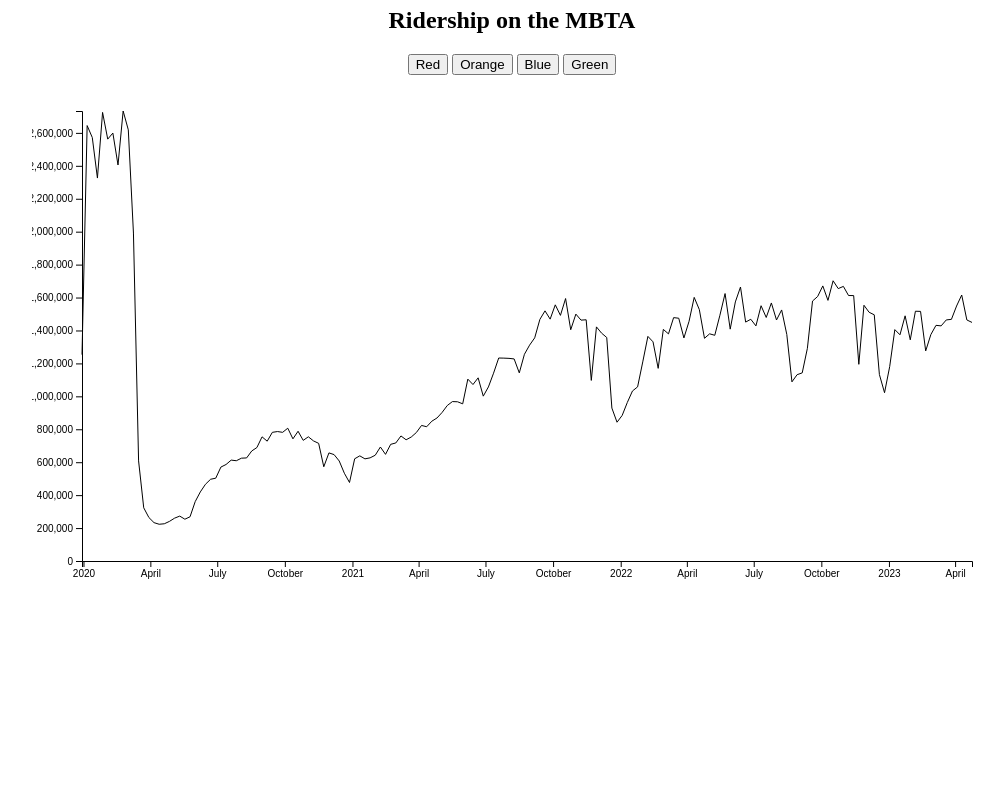
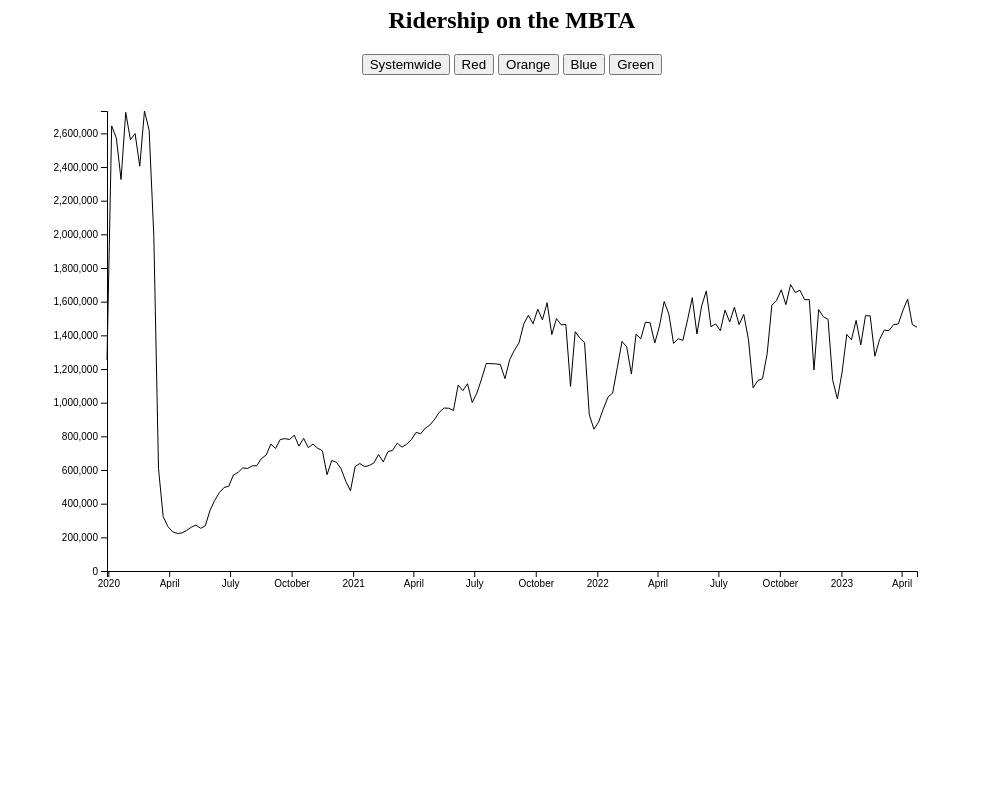
Before and after one commit to dbloxham1/cs416-dataviz-final, a plain HTML site: page mbta_ridership.html in a window 1280 px wide. Shown: the part 73-863 px from the top of the page, without its empty margins (128-1132 px from the left). Drawn offline with nearby package versions, Linux system fonts and the light colour scheme.

Commit message:
Another batch of changes

```diff
--- a/mbta_ridership.html
+++ b/mbta_ridership.html
@@ -18,12 +18,13 @@
         <h1 style="text-align:center">CS416 Narrative Visualization Project</h1>
         <h2 style="text-align:center">Ridership on the MBTA</h2>
         <p style="text-align:center">
-            <button>Red</button>
-            <button>Orange</button>
-            <button>Blue</button>
-            <button>Green</button>
+            <button onclick="">Systemwide</button>
+            <button onclick="">Red</button>
+            <button onclick="">Orange</button>
+            <button onclick="">Blue</button>
+            <button onclick="">Green</button>
         </p>
         <div id="overall" style="text-align:center"></div>
-        <svg width = 600 height = 600></svg>
+        <svg width = 960 height = 500></svg>
     </body>
 </html>
--- a/weekly_gates_all_system.js
+++ b/weekly_gates_all_system.js
@@ -1,5 +1,5 @@
 // Load the data from the CSV file
-d3.csv('https://raw.githubusercontent.com/dbloxham1/cs416-dataviz-final/main/gated_entries_overall.csv').then(data => {
+d3.csv('https://raw.githubusercontent.com/dbloxham1/cs416-dataviz-final/main/data/gated_entries_overall.csv').then(data => {
     // Parse the date and convert gated_entries to number
     const parseTime = d3.timeParse('%Y-%m-%d');
     data.forEach(d => {
@@ -8,9 +8,9 @@
     });
 
     // Set the dimensions and margins of the graph
-    const margin = {top: 20, right: 20, bottom: 30, left: 50};
-    const width = 960 - margin.left - margin.right;
-    const height = 500 - margin.top - margin.bottom;
+    const margin = {top: 20, right: 75, bottom: 20, left: 75};
+    const width = d3.select("svg").attr("width") - margin.left - margin.right;
+    const height = d3.select("svg").attr("height") - margin.top - margin.bottom;
 
     // Append the svg object to the body of the page
     const svg = d3.select('#overall')
--- a/weekly_gates_blue_line.js
+++ b/weekly_gates_blue_line.js
@@ -1,5 +1,5 @@
 // Load the data from the CSV file
-d3.csv('https://raw.githubusercontent.com/dbloxham1/cs416-dataviz-final/main/gated_entries_by_week_route.csv').then(data => {
+d3.csv('https://raw.githubusercontent.com/dbloxham1/cs416-dataviz-final/main/data/gated_entries_by_week_route.csv').then(data => {
     // Parse the date and convert gated_entries to number
     const parseTime = d3.timeParse('%Y-%m-%d');
     data = data.filter(d => d.route_short === 'Blue').map(d => {
@@ -9,9 +9,9 @@
     });
 
     // Set the dimensions and margins of the graph
-    const margin = {top: 20, right: 20, bottom: 30, left: 50};
-    const width = 960 - margin.left - margin.right;
-    const height = 500 - margin.top - margin.bottom;
+    const margin = {top: 20, right: 75, bottom: 20, left: 75};
+    const width = d3.select("svg").attr("width") - margin.left - margin.right;
+    const height = d3.select("svg").attr("height") - margin.top - margin.bottom;
 
     // Append the svg object to the body of the page
     const svg = d3.select('#blue')
--- a/weekly_gates_green_line.js
+++ b/weekly_gates_green_line.js
@@ -1,5 +1,5 @@
 // Load the data from the CSV file
-d3.csv('https://raw.githubusercontent.com/dbloxham1/cs416-dataviz-final/main/gated_entries_by_week_route.csv').then(data => {
+d3.csv('https://raw.githubusercontent.com/dbloxham1/cs416-dataviz-final/main/data/gated_entries_by_week_route.csv').then(data => {
     // Parse the date and convert gated_entries to number
     const parseTime = d3.timeParse('%Y-%m-%d');
     data = data.filter(d => d.route_short === 'Green').map(d => {
@@ -9,9 +9,9 @@
     });
 
     // Set the dimensions and margins of the graph
-    const margin = {top: 20, right: 20, bottom: 30, left: 50};
-    const width = 960 - margin.left - margin.right;
-    const height = 500 - margin.top - margin.bottom;
+    const margin = {top: 20, right: 75, bottom: 20, left: 75};
+    const width = d3.select("svg").attr("width") - margin.left - margin.right;
+    const height = d3.select("svg").attr("height") - margin.top - margin.bottom;
 
     // Append the svg object to the body of the page
     const svg = d3.select('#green')
--- a/weekly_gates_orange_line.js
+++ b/weekly_gates_orange_line.js
@@ -1,5 +1,5 @@
 // Load the data from the CSV file
-d3.csv('https://raw.githubusercontent.com/dbloxham1/cs416-dataviz-final/main/gated_entries_by_week_route.csv').then(data => {
+d3.csv('https://raw.githubusercontent.com/dbloxham1/cs416-dataviz-final/main/data/gated_entries_by_week_route.csv').then(data => {
     // Parse the date and convert gated_entries to number
     const parseTime = d3.timeParse('%Y-%m-%d');
     data = data.filter(d => d.route_short === 'Orange').map(d => {
@@ -9,9 +9,9 @@
     });
 
     // Set the dimensions and margins of the graph
-    const margin = {top: 20, right: 20, bottom: 30, left: 50};
-    const width = 960 - margin.left - margin.right;
-    const height = 500 - margin.top - margin.bottom;
+    const margin = {top: 20, right: 75, bottom: 20, left: 75};
+    const width = d3.select("svg").attr("width") - margin.left - margin.right;
+    const height = d3.select("svg").attr("height") - margin.top - margin.bottom;
 
     // Append the svg object to the body of the page
     const svg = d3.select('#orange')
--- a/weekly_gates_overall-dne.js
+++ b/weekly_gates_overall-dne.js
@@ -1,4 +1,4 @@
-d3.csv('https://raw.githubusercontent.com/dbloxham1/cs416-dataviz-final/main/gated_entries_overall.csv').then(data => {
+d3.csv('https://raw.githubusercontent.com/dbloxham1/cs416-dataviz-final/main/data/gated_entries_overall.csv').then(data => {
 
     // Parse the date and time
     const parseTime = d3.timeParse('%Y-%m-%d');
--- a/weekly_gates_red_line.js
+++ b/weekly_gates_red_line.js
@@ -1,5 +1,5 @@
 // Load the data from the CSV file
-d3.csv('https://raw.githubusercontent.com/dbloxham1/cs416-dataviz-final/main/gated_entries_by_week_route.csv').then(data => {
+d3.csv('https://raw.githubusercontent.com/dbloxham1/cs416-dataviz-final/main/data/gated_entries_by_week_route.csv').then(data => {
     // Parse the date and convert gated_entries to number
     const parseTime = d3.timeParse('%Y-%m-%d');
     data = data.filter(d => d.route_short === 'Red').map(d => {
@@ -9,9 +9,9 @@
     });
 
     // Set the dimensions and margins of the graph
-    const margin = {top: 20, right: 20, bottom: 30, left: 50};
-    const width = 960 - margin.left - margin.right;
-    const height = 500 - margin.top - margin.bottom;
+    const margin = {top: 20, right: 75, bottom: 20, left: 75};
+    const width = d3.select("svg").attr("width") - margin.left - margin.right;
+    const height = d3.select("svg").attr("height") - margin.top - margin.bottom;
 
     // Append the svg object to the body of the page
     const svg = d3.select('#red')
```
Also changed, not shown: data/gated_entries_by_day_route.csv (renamed from gated_entries_by_day_route.csv), data/gated_entries_by_day_route_station.csv (renamed from gated_entries_by_day_route_station.csv), data/gated_entries_by_week_route.csv (renamed from gated_entries_by_week_route.csv), data/gated_entries_by_week_route_station.csv (renamed from gated_entries_by_week_route_station.csv), data/gated_entries_overall.csv (renamed from gated_entries_overall.csv), 2 other files.
